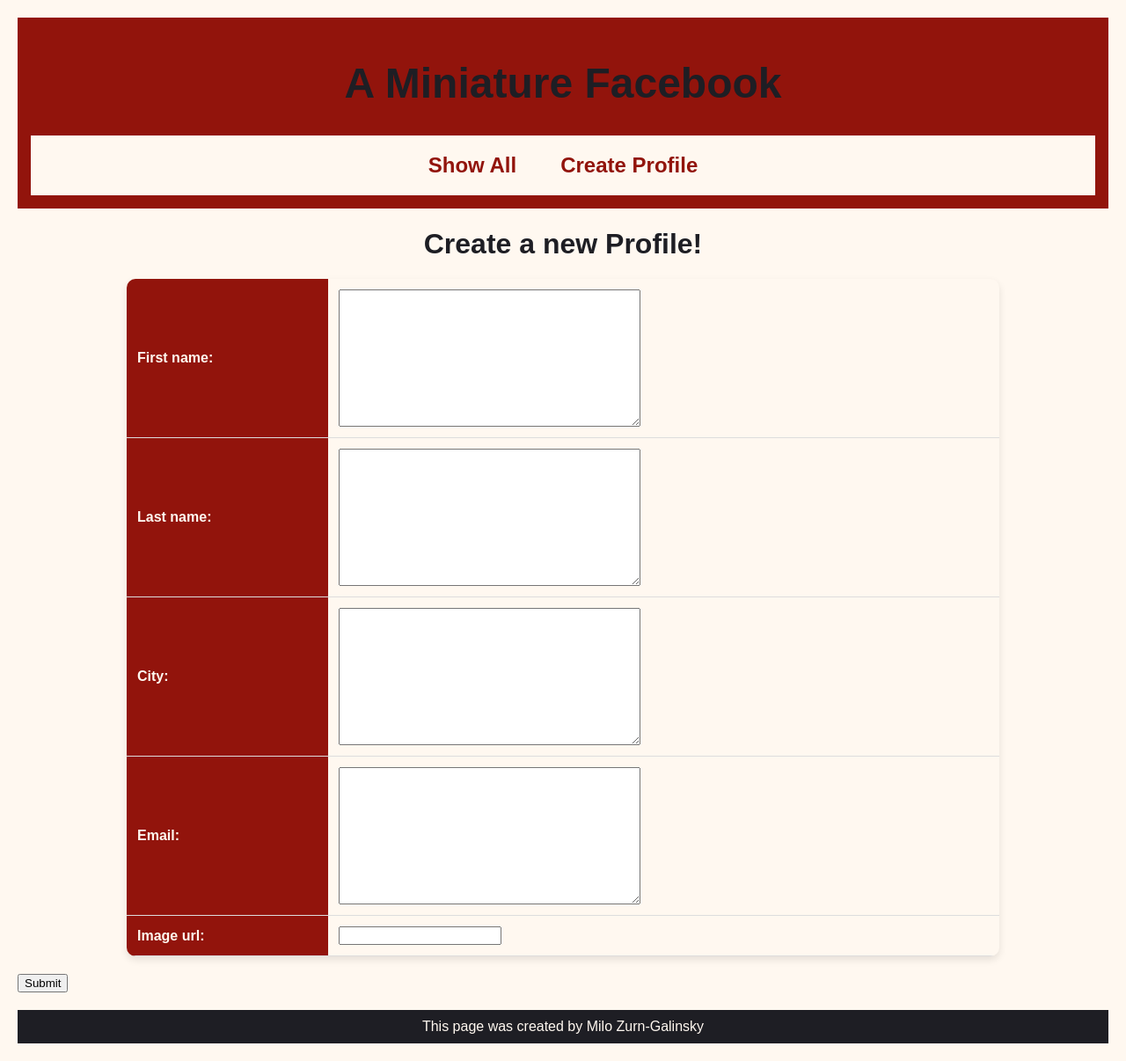
After one commit to milozg/time-capsule-webapp, a Django app: page /mini_fb/create_profile in a window 1280 px wide. The commit adds this page. Shown: the whole page at 88% size. Run offline with Django 5.2, Linux system fonts and the light colour scheme.

Commit message:
added the create profile function

```diff
--- /dev/null
+++ b/mini_fb/forms.py
@@ -0,0 +1,12 @@
+# mini_fb/forms.py
+
+from django import forms
+from .models import Profile, StatusMessage
+
+class CreateProfileForm(forms.ModelForm):
+    '''A form to add a Profile to the database'''
+
+    class Meta:
+        '''Associate this form with a model from our database'''
+        model = Profile
+        fields = ['first_name', 'last_name', 'city', 'email', 'image_url']
--- a/mini_fb/models.py
+++ b/mini_fb/models.py
@@ -1,6 +1,7 @@
 # mini_fb/models.py
 
 from django.db import models
+from django.urls import reverse
 
 # Create your models here.
 class Profile(models.Model):
@@ -20,6 +21,10 @@
         '''Return a Query set of all the status messages for this profile'''
         return StatusMessage.objects.filter(profile=self)
 
+    def get_absolute_url(self):
+        '''Return a URL to display one instance of this object'''
+        return reverse('show_profile', kwargs={'pk':self.pk})
+
 class StatusMessage(models.Model):
     '''Encapsulate a status message for a specific profile.'''
 
--- a/mini_fb/templates/mini_fb/base.html
+++ b/mini_fb/templates/mini_fb/base.html
@@ -13,6 +13,7 @@
             <nav>
                 <ul>
                     <li><a href="{% url 'show_all_profiles' %}">Show All</a></li>
+                    <li><a href="{% url 'create_profile' %}">Create Profile</a></li>
                 </ul>
             </nav>
         </header>
--- /dev/null
+++ b/mini_fb/templates/mini_fb/create_profile_form.html
@@ -0,0 +1,14 @@
+<!-- mini_fb/create_profile_form.html  -->
+
+{% extends 'mini_fb/base.html' %}
+
+{% block content %}
+    <h1>Create a new Profile!</h1>
+    <form method = 'POST'>
+        {% csrf_token %}
+        <table>
+            {{form.as_table}}
+        </table>
+        <input type="submit" name="submit", value="Submit">
+    </form>
+{% endblock %}
--- a/mini_fb/urls.py
+++ b/mini_fb/urls.py
@@ -1,9 +1,10 @@
 # mini_fb/urls.py
 
 from django.urls import path
-from .views import ShowAllProfilesView, ShowProfilePageView
+from .views import *
 
 urlpatterns = [
     path('', ShowAllProfilesView.as_view(), name = "show_all_profiles"),
     path('profile/<int:pk>', ShowProfilePageView.as_view(), name = "show_profile"),
+    path('create_profile', CreateProfileView.as_view(), name="create_profile"),
 ]
--- a/mini_fb/views.py
+++ b/mini_fb/views.py
@@ -1,8 +1,9 @@
 # mini_fb/views.py
 
 from django.shortcuts import render
-from django.views.generic import ListView,DetailView
-from .models import Profile
+from django.views.generic import ListView,DetailView,CreateView
+from .models import *
+from .forms import *
 
 # Create your views here.
 class ShowAllProfilesView(ListView):
@@ -18,3 +19,8 @@
     model = Profile
     template_name = 'mini_fb/show_profile.html'
     context_object_name = 'profile'
+
+class CreateProfileView(CreateView):
+    '''A view to handle the creation of a new profile'''
+    form_class = CreateProfileForm
+    template_name = 'mini_fb/create_profile_form.html'
```
Also changed, not shown: db.sqlite3.
